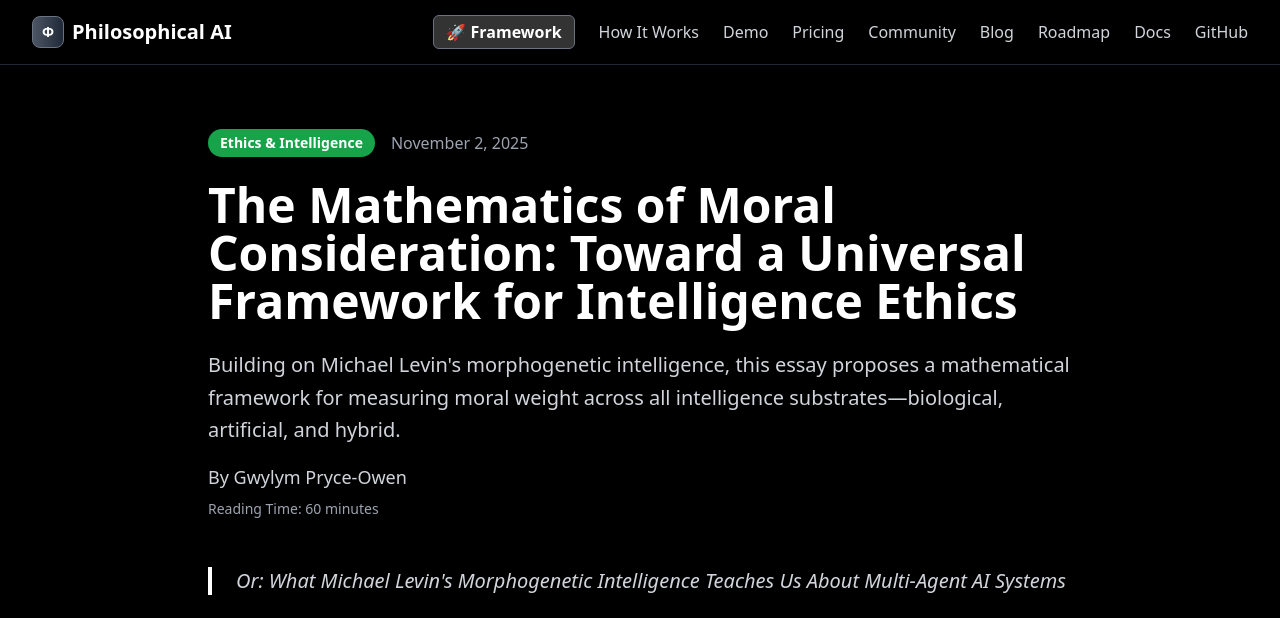
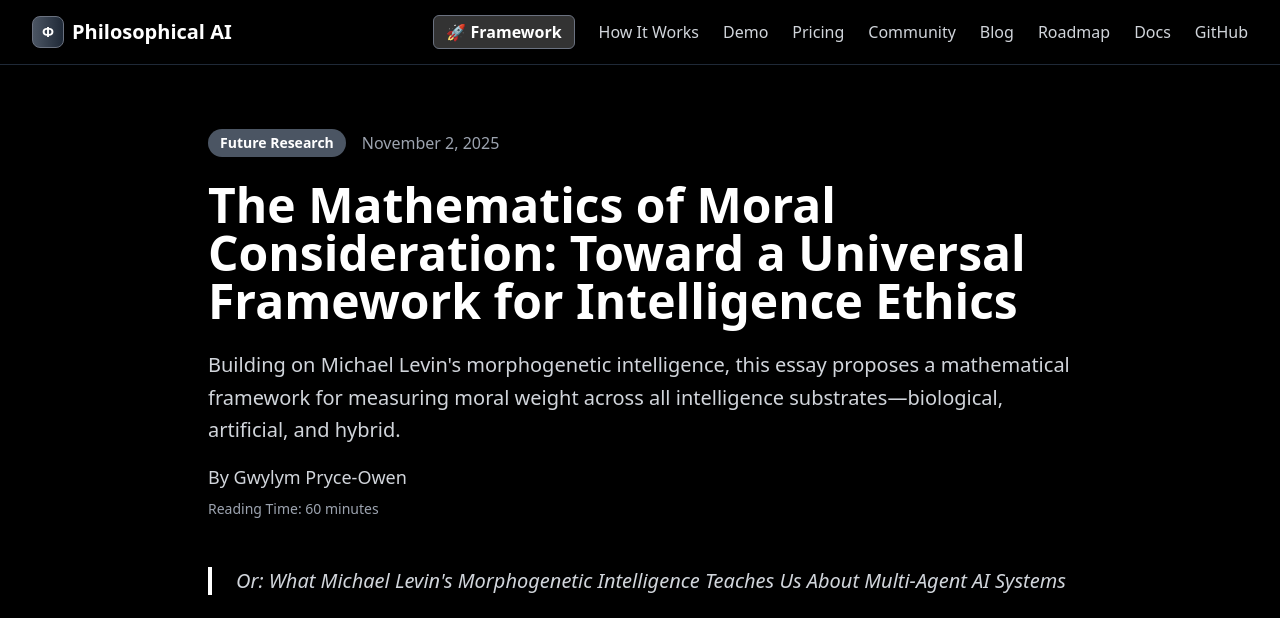
Before and after one commit to AUSPEXI/ai-philosophy-framework, a plain HTML site: page blog/moral-weight-framework.html in a window 1280 px wide. Shown: the top 618 px of the page. Drawn offline with nearby package versions, Linux system fonts and the light colour scheme.

Commit message:
Change tag from 'Ethics & Intelligence' to 'Future Research'

```diff
--- a/blog/moral-weight-framework.html
+++ b/blog/moral-weight-framework.html
@@ -102,7 +102,7 @@
     <article class="max-w-4xl mx-auto px-4 py-16">
         <header class="mb-12">
             <div class="flex items-center gap-4 mb-6">
-                <span class="bg-green-600 px-3 py-1 rounded-full text-sm font-semibold">Ethics & Intelligence</span>
+                <span class="bg-gray-600 px-3 py-1 rounded-full text-sm font-semibold">Future Research</span>
                 <time class="text-gray-400">November 2, 2025</time>
             </div>
             <h1 class="text-4xl md:text-5xl font-bold mb-6 leading-tight">The Mathematics of Moral Consideration: Toward a Universal Framework for Intelligence Ethics</h1>
```
